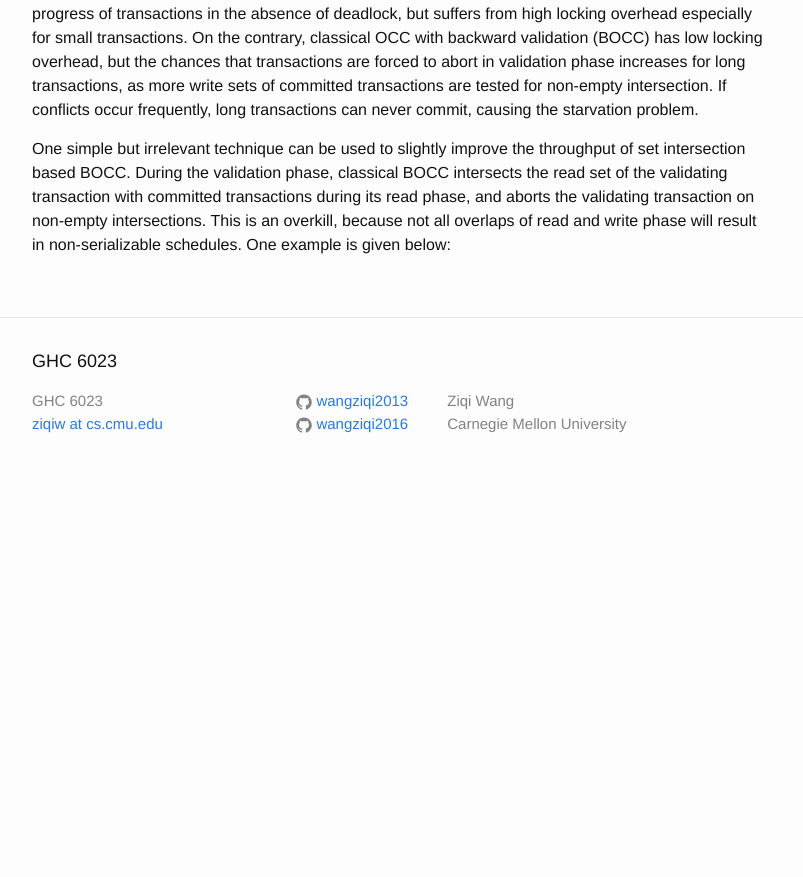
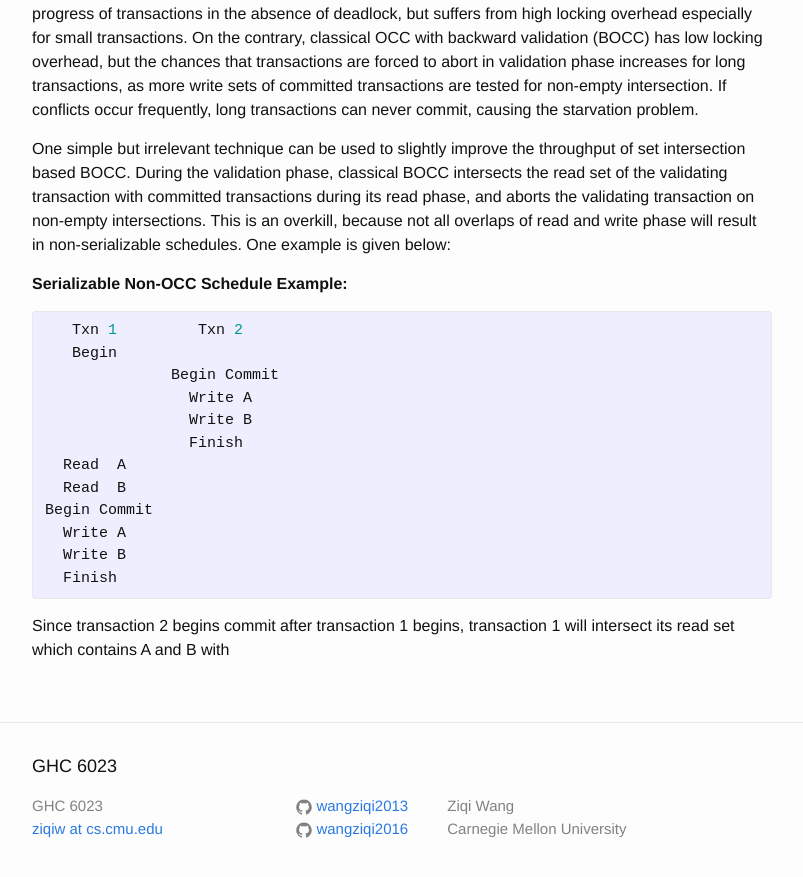
Before and after one commit to wangziqi2013/wangziqi2013.github.io, a Jekyll site: the page built from _posts/2018-04-04-cc-in-dbms-a-step-towards-the-integration-of-occ-and-locking.markdown, in a window 1280 px wide and 900 px high, scrolled down 694 px. Shown: the top 877 px of the window, without its empty margins (238-1041 px from the left). Built offline with Jekyll 4.4.1, drawn with Linux system fonts in a browser that asks for light colours; before the commit the page ends 1189 px from its top, so only the background shows below that.

Commit message:
Adding example

```diff
--- a/_posts/2018-04-04-cc-in-dbms-a-step-towards-the-integration-of-occ-and-locking.markdown
+++ b/_posts/2018-04-04-cc-in-dbms-a-step-towards-the-integration-of-occ-and-locking.markdown
@@ -29,3 +29,22 @@ set of the validating transaction with committed transactions during its read ph
 aborts the validating transaction on non-empty intersections. This is an overkill, because
 not all overlaps of read and write phase will result in non-serializable schedules. One example
 is given below:
+
+**Serializable Non-OCC Schedule Example:**
+{% highlight C %}
+   Txn 1         Txn 2
+   Begin
+              Begin Commit
+                Write A
+                Write B
+                Finish
+  Read  A
+  Read  B
+Begin Commit
+  Write A
+  Write B
+  Finish
+{% endhighlight %}
+
+Since transaction 2 begins commit after transaction 1 begins, transaction 1 will intersect its read set
+which contains A and B with
```
